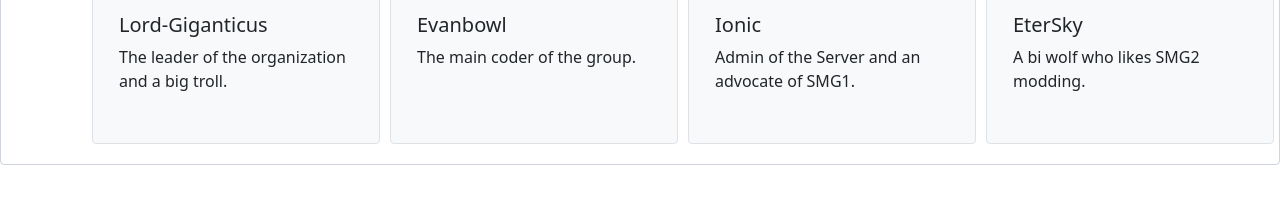
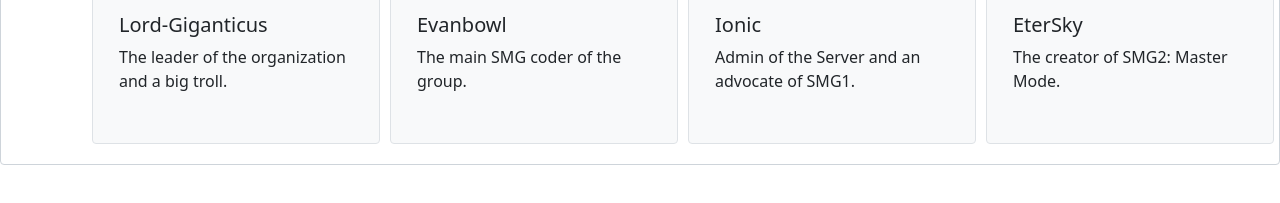
Before and after one commit to Lord-G-INC/Lord-G-INC.github.io, a plain HTML site: page index.html in a window 1280 px wide. Shown: the part 305-508 px from the top of the page. Drawn offline with nearby package versions, Linux system fonts and the light colour scheme.

Commit message:
Fix descriptions

```diff
--- a/index.html
+++ b/index.html
@@ -53,7 +53,7 @@
 							<img src="https://cdn.discordapp.com/avatars/501204825317572633/dcea34ed6fe6a8e4fa00798ca7ac2144.png" class="card-img-top" alt="Evan">
 							<div class="card-body">
 								<h5 class="card-title">Evanbowl</h5>
-								<p class="card-text">The main coder of the group.</p>
+								<p class="card-text">The main SMG coder of the group.</p>
 							</div>
 						</div>
 						<div class="card" style="width: 18rem;">
@@ -67,7 +67,7 @@
 							<img src="https://cdn.discordapp.com/avatars/424930238070390805/d156a9d880fe8667c4e990d941da6132.png" class="card-img-top" alt="Eter">
 							<div class="card-body">
 								<h5 class="card-title">EterSky</h5>
-								<p class="card-text">A bi wolf who likes SMG2 modding.</p>
+								<p class="card-text">The creator of SMG2: Master Mode.</p>
 							</div>
 						</div>
 						<div class="card" style="width: 18rem;">
@@ -95,7 +95,7 @@
 							<img src="https://cdn.discordapp.com/avatars/504310239579996161/84c4486ebc9249df2b6b2b0f7fae0b84.png" class="card-img-top" alt="Gabbo">
 							<div class="card-body">
 								<h5 class="card-title">Gabbo</h5>
-								<p class="card-text">An aspiring Custom Code modder and 3D Modeller.</p>
+								<p class="card-text"> A 3D Modeller and aspiring Custom Code Modder.</p>
 							</div>
 						</div>
 						<div class="card" style="width: 18rem;">
```
